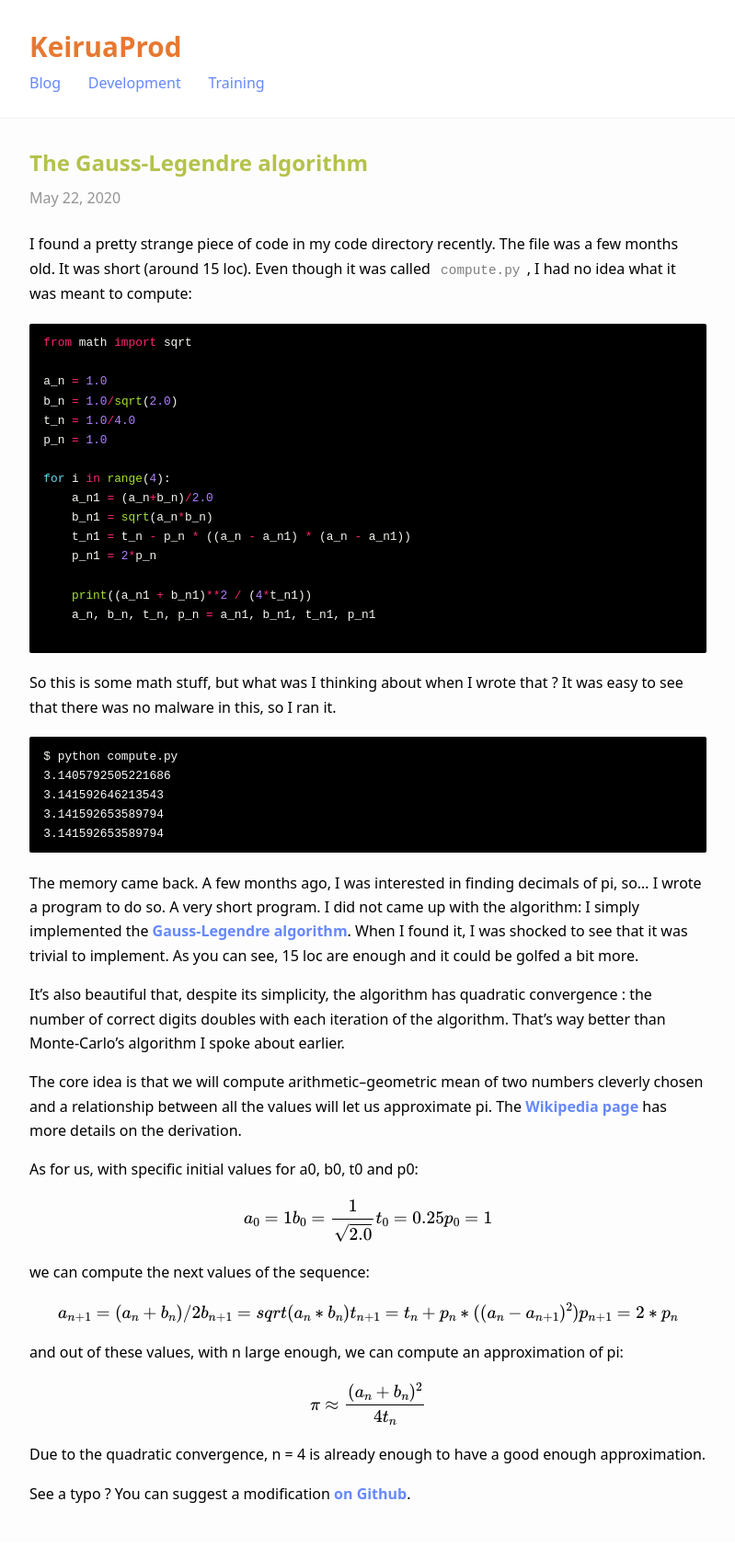
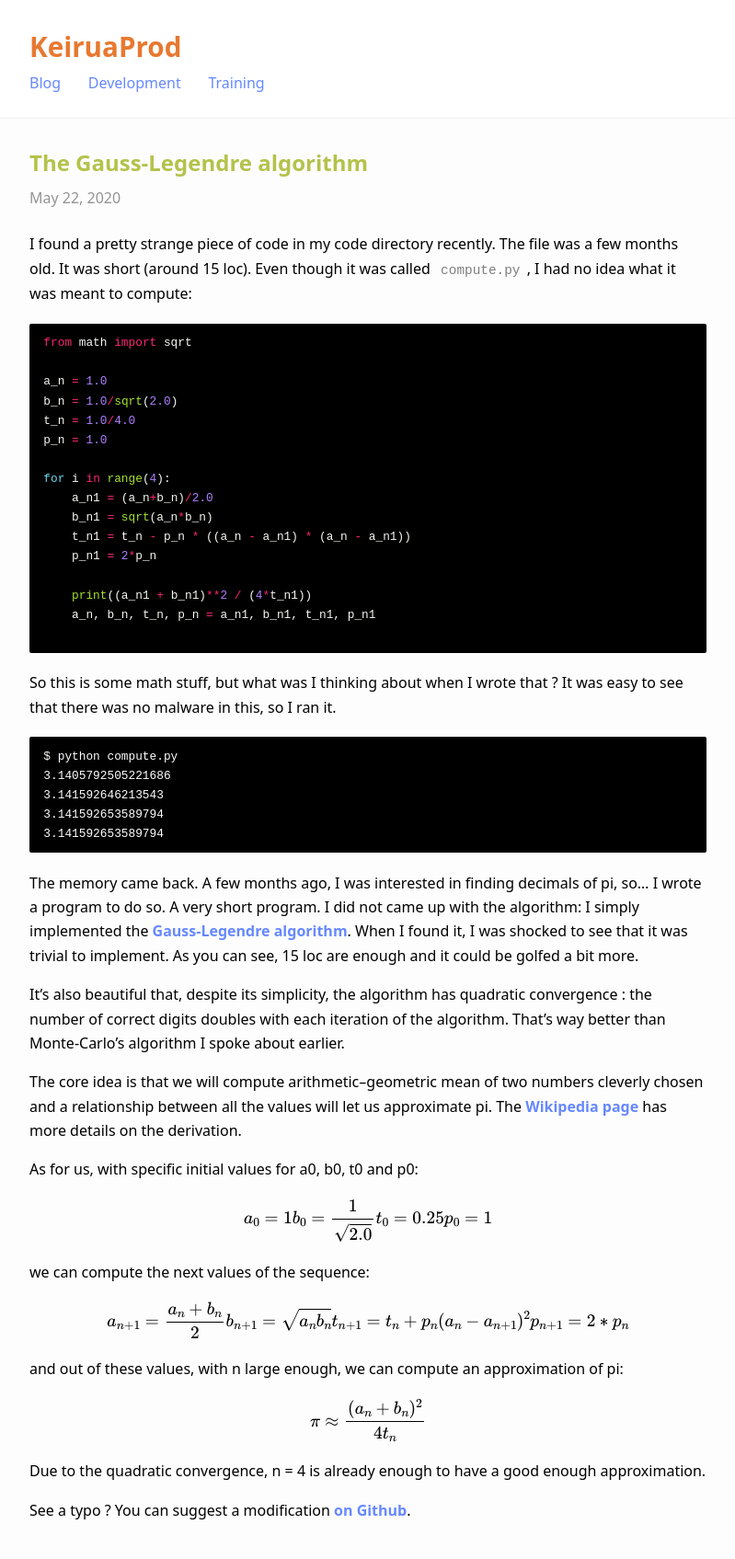
Before and after one commit to Keirua/blog.keiruaprod.fr, a Jekyll site: the page built from _posts/2020-05-22-computing-pi-in-15-loc.md, in a window 1280 px wide. Shown: the whole page at 92% size, without its empty margins (240-1039 px from the left). Built offline with Jekyll 4.4.1, drawn with Linux system fonts in a browser that asks for light colours; formulas are drawn with MathJax 3.

```diff
--- a/_posts/2020-05-22-computing-pi-in-15-loc.md
+++ b/_posts/2020-05-22-computing-pi-in-15-loc.md
@@ -55,9 +55,9 @@ $$
 we can compute the next values of the sequence:
 
 $$
-a_{n+1} = (a_{n} + b_{n})/2 \\
-b_{n+1} = sqrt(a_{n} * b_{n}) \\
-t_{n+1} = t_n + p_n*((a_n - a_{n+1})^2) \\
+a_{n+1} = \frac{a_{n} + b_{n}}{2} \\
+b_{n+1} = \sqrt{a_{n}b_{n}} \\
+t_{n+1} = t_n + p_n(a_n - a_{n+1})^2 \\
 p_{n+1} = 2*p_n
 $$
 
```
Also changed, not shown: _drafts/automating accessibility checks.md (added, +5 -0 lines).
